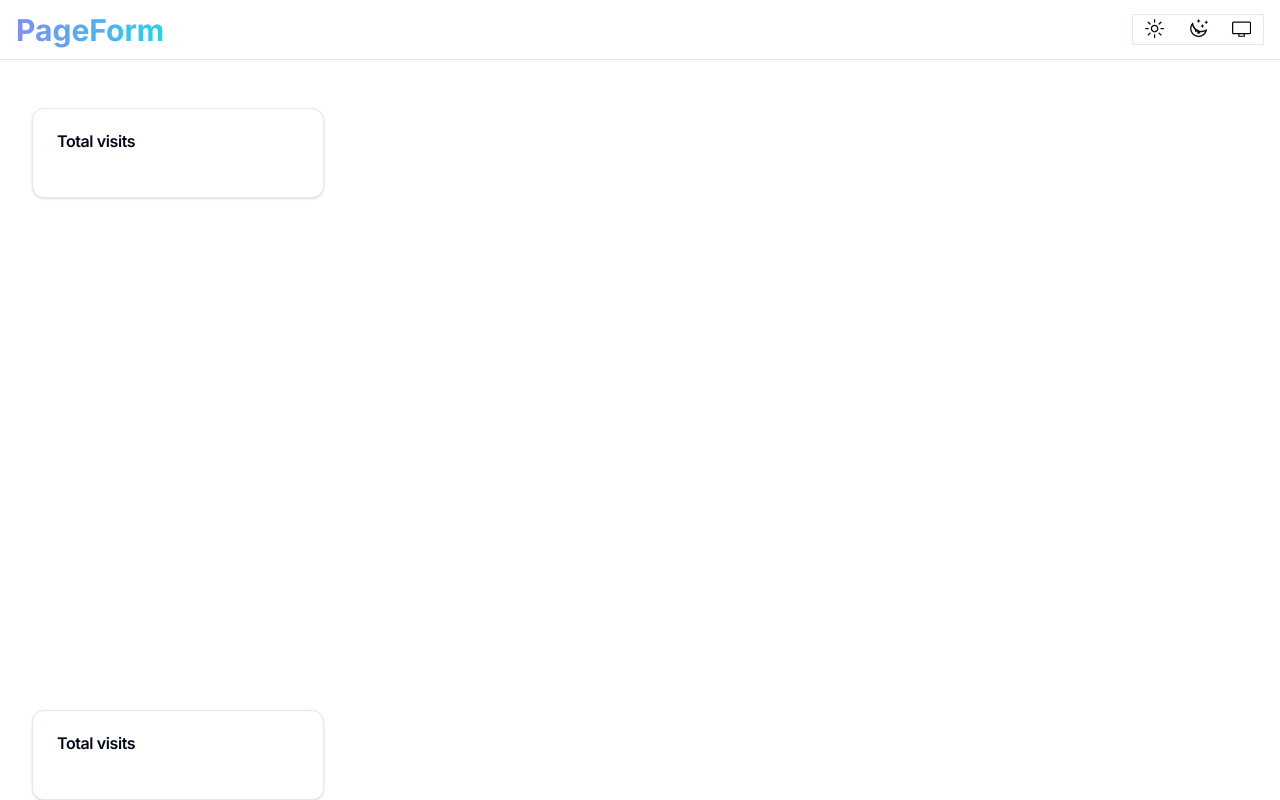
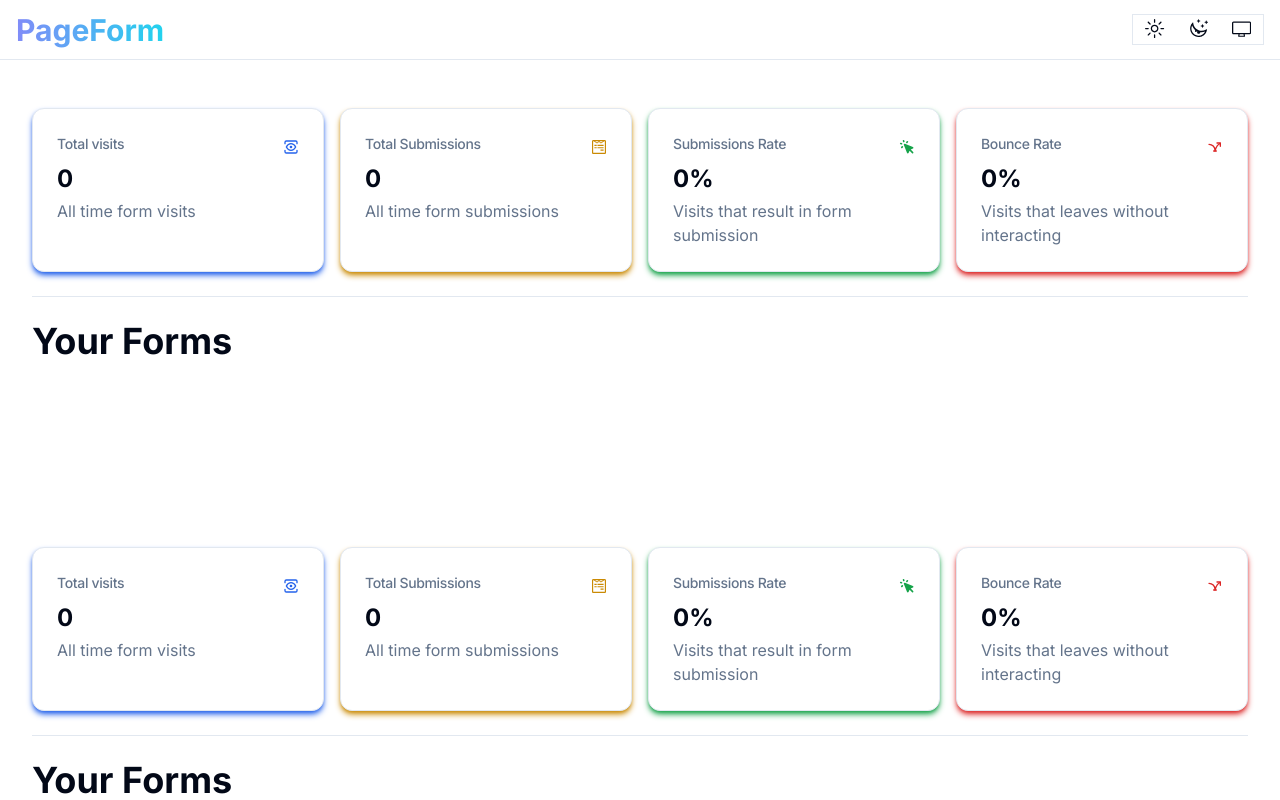
Before and after one commit to OmMani002/Form_Builder, a Next.js app in the folder make-forms/: page / in a window 1280 px wide. Shown: the top 800 px of the page. Built offline with nearby package versions, Linux system fonts and the light colour scheme; no server answers; the database is empty.

Commit message:
created the dashboard

```diff
--- a/make-forms/app/(dashboard)/page.tsx
+++ b/make-forms/app/(dashboard)/page.tsx
@@ -2,7 +2,11 @@ import { GetFormStats } from "@/actions/form"
 import { Card, CardContent, CardHeader, CardTitle } from "@/components/ui/card";
 import { Skeleton } from "@/components/ui/skeleton";
 import { ReactNode, Suspense } from "react";
-import {LuView} from "react-icons/lu"
+import { LuView } from "react-icons/lu";
+import { FaWpforms } from "react-icons/fa";
+import { HiCursorClick } from "react-icons/hi";
+import { TbArrowBounce } from "react-icons/tb";
+import { Separator } from "@/components/ui/separator";
 
 export default function Home() {
   return (
@@ -10,6 +14,8 @@ export default function Home() {
       <Suspense fallback={<StatsCards loading={true}/>}>
         <CardStatsWrapper/>
       </Suspense>
+      <Separator className="my-6"/>
+      <h2 className="text-4xl font-bold col-span-2">Your Forms</h2>
     </div>
   )
 }
@@ -29,11 +35,41 @@ function StatsCards(props: StatsCardProps) {
 
   return (
     <div className="w-full pt-8 gap-4 grid grid-cols-1 md:grid-cols-2 lg:grid-cols-4">
-      <StatsCard title="Total visits" icon={<LuView className="text-blue-600"/>}
-      helperText="All time form visits"
-      value={data?.visits.toLocaleString() || ""}
-      loading={loading}
-      className="shadow-md shadow-blue-600"
+      <StatsCard
+        title="Total visits"
+        icon={<LuView className="text-blue-600"/>}
+        helperText="All time form visits"
+        value={data?.visits.toLocaleString() || ""}
+        loading={loading}
+        className="shadow-md shadow-blue-600"
+      />
+
+      <StatsCard
+        title="Total Submissions"
+        icon={<FaWpforms className="text-yellow-600"/>}
+        helperText="All time form submissions"
+        value={data?.submissions.toLocaleString() || ""}
+        loading={loading}
+        className="shadow-md shadow-yellow-600"
+      />
+
+      <StatsCard
+        title="Submissions Rate"
+        icon={<HiCursorClick className="text-green-600"/>}
+        helperText="Visits that result in form submission"
+        value={data?.submissionRate.toLocaleString() + "%" || ""}
+        loading={loading}
+        className="shadow-md shadow-green-600"
+      />
+
+
+      <StatsCard
+        title="Bounce Rate"
+        icon={<TbArrowBounce className="text-red-600"/>}
+        helperText="Visits that leaves without interacting"
+        value={data?.submissionRate.toLocaleString() + "%" || ""}
+        loading={loading}
+        className="shadow-md shadow-red-600"
       />
     </div>
   );
@@ -48,20 +84,25 @@ function StatsCard({title, value, icon, helperText, loading, className}: {
   loading: boolean;
   icon: ReactNode;
 }){
-  return <Card>
-    <CardHeader>
-      <CardTitle>
+  return (
+  <Card className={className}>
+    <CardHeader className="flex flex-row items-center justify-between pb-2">
+      <CardTitle className="text-sm font-medium text-muted-foreground">
         {title}
       </CardTitle>
+      {icon}
     </CardHeader>
     <CardContent>
       <div className="text-2xl font-bold">
         {
-          loading && <Skeleton>
-            <span>0</span>
+          loading && (<Skeleton>
+            <span className="opacity-0">0</span>
           </Skeleton>
-        }
+        )}
+        {!loading && value}
       </div>
+      <p className="test-xs text-muted-foreground pt-1">{helperText}</p>
     </CardContent>
   </Card>
+  );
 }
--- /dev/null
+++ b/make-forms/components/CreateFormBtn.tsx
@@ -0,0 +1 @@
+"use client"
```
